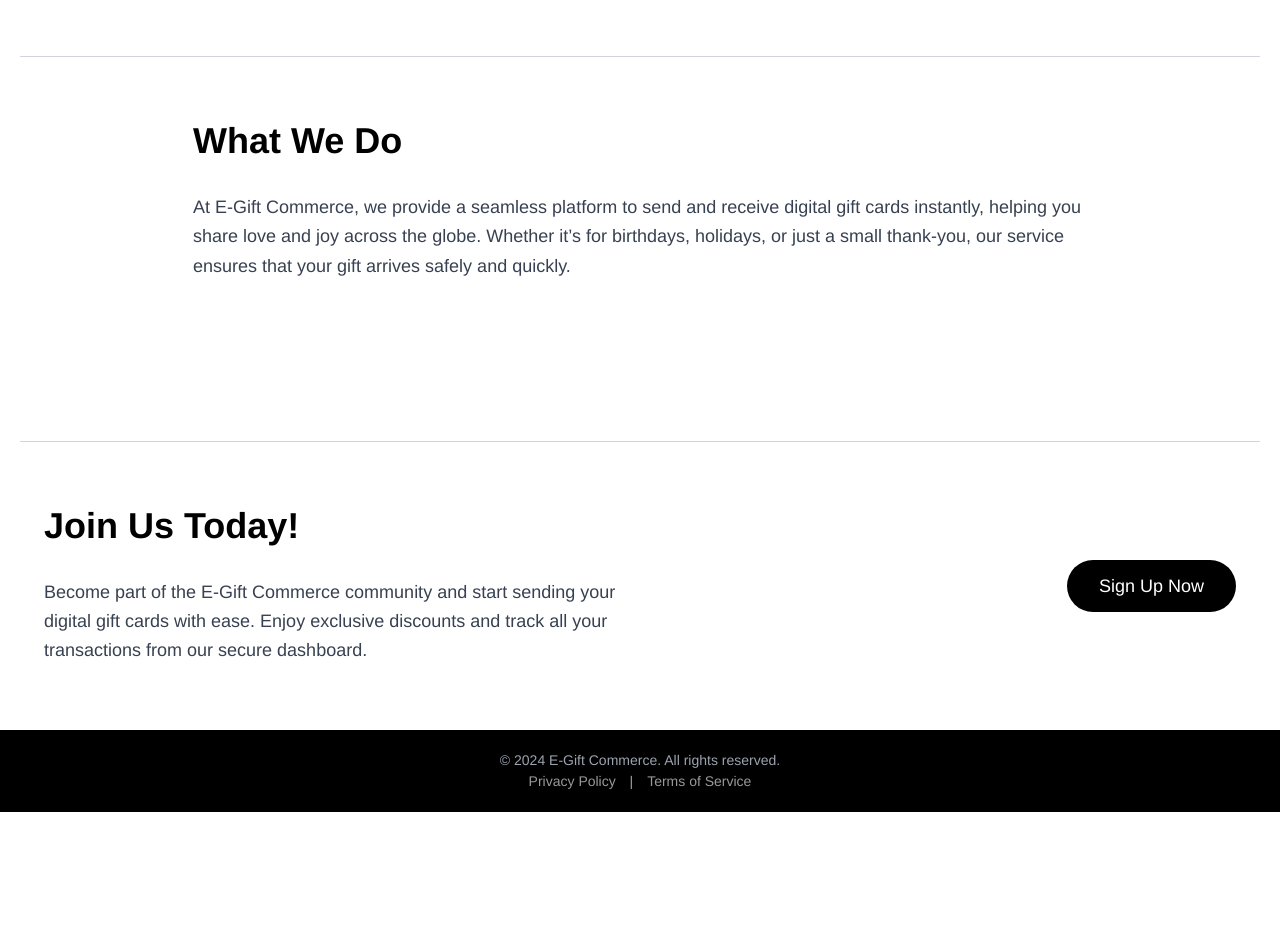
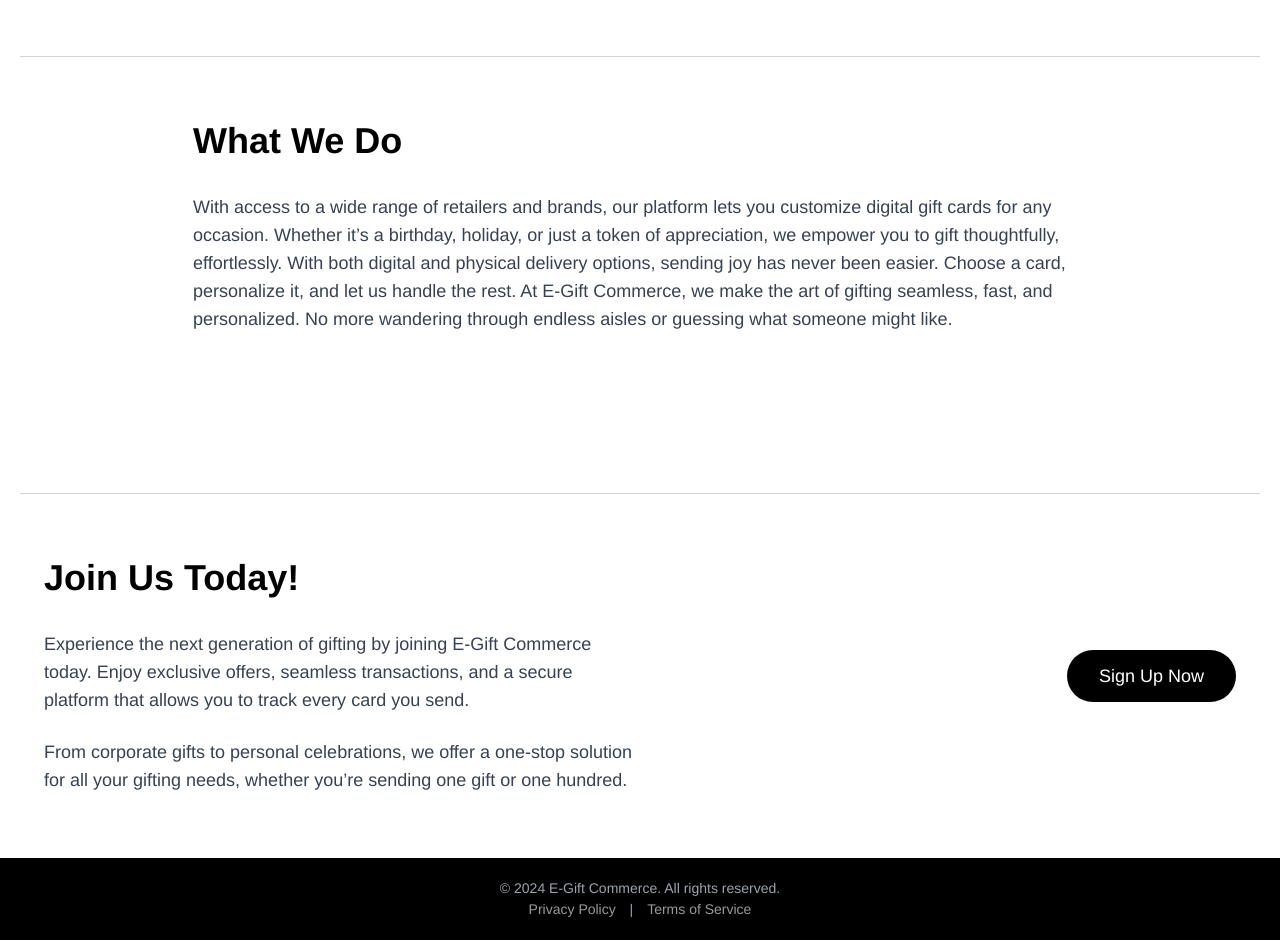
Before and after one commit to Rethick11/akash, a Django app: page / in a window 1280 px wide. Shown: the part 468-1408 px from the top of the page. Before the commit the page ends 1280 px from the top, so only its background shows below. Run offline with Django 5.2, Linux system fonts and the light colour scheme; some libraries are stand-ins or nearby versions.

Commit message:
Info change

```diff
--- a/main/templates/main/home.html
+++ b/main/templates/main/home.html
@@ -25,7 +25,11 @@
 <section class="container mx-auto mt-24 px-6 py-16 border-t border-gray-300">
     <div class="text-center lg:text-left lg:w-3/4 mx-auto space-y-6 fade-in">
         <h2 class="text-4xl font-bold fade-in mb-8">What We Do</h2>
-        <p class="mt-4 text-lg fade-in text-gray-700 leading-relaxed">At E-Gift Commerce, we provide a seamless platform to send and receive digital gift cards instantly, helping you share love and joy across the globe. Whether it’s for birthdays, holidays, or just a small thank-you, our service ensures that your gift arrives safely and quickly.</p>
+        <p class="mt-4 text-lg fade-in text-gray-700">
+            With access to a wide range of retailers and brands, our platform lets you customize digital gift cards for any occasion. Whether it’s a birthday, holiday, or just a token of appreciation, we empower you to gift thoughtfully, effortlessly.
+            With both digital and physical delivery options, sending joy has never been easier. Choose a card, personalize it, and let us handle the rest.
+            At E-Gift Commerce, we make the art of gifting seamless, fast, and personalized. No more wandering through endless aisles or guessing what someone might like.
+        </p>
     </div>
 </section>
 
@@ -34,7 +38,12 @@
     <div class="flex flex-col lg:flex-row items-center lg:justify-between lg:text-left space-y-12 lg:space-y-0">
         <div class="lg:w-1/2 fade-in space-y-6">
             <h2 class="text-4xl font-bold fade-in mb-8">Join Us Today!</h2>
-            <p class="mt-4 text-lg fade-in text-gray-700 leading-relaxed">Become part of the E-Gift Commerce community and start sending your digital gift cards with ease. Enjoy exclusive discounts and track all your transactions from our secure dashboard.</p>
+            <p class="mt-4 text-lg fade-in text-gray-700">
+                Experience the next generation of gifting by joining E-Gift Commerce today. Enjoy exclusive offers, seamless transactions, and a secure platform that allows you to track every card you send.
+            </p>
+            <p class="mt-4 text-lg fade-in text-gray-700">
+                From corporate gifts to personal celebrations, we offer a one-stop solution for all your gifting needs, whether you’re sending one gift or one hundred.
+            </p>
         </div>
         <div class="lg:w-1/2 text-center lg:text-right mt-10 lg:mt-0">
             <a href="{% url 'login-register' 'Register' %}" class="inline-block bg-black text-white hover:bg-gray-800 px-8 py-3 rounded-full text-lg transition duration-300 transform hover:scale-105 fade-in"
```
